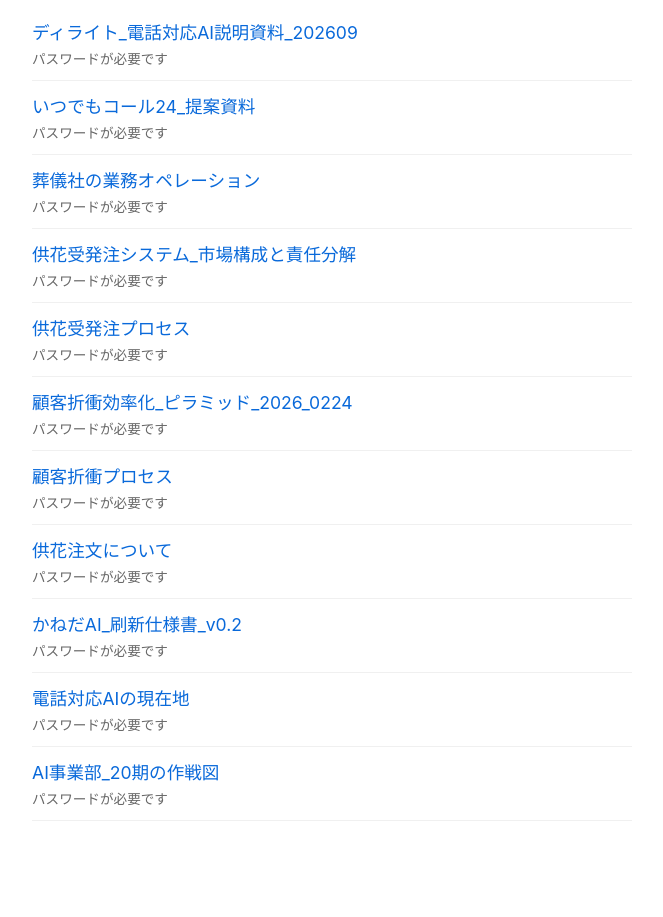
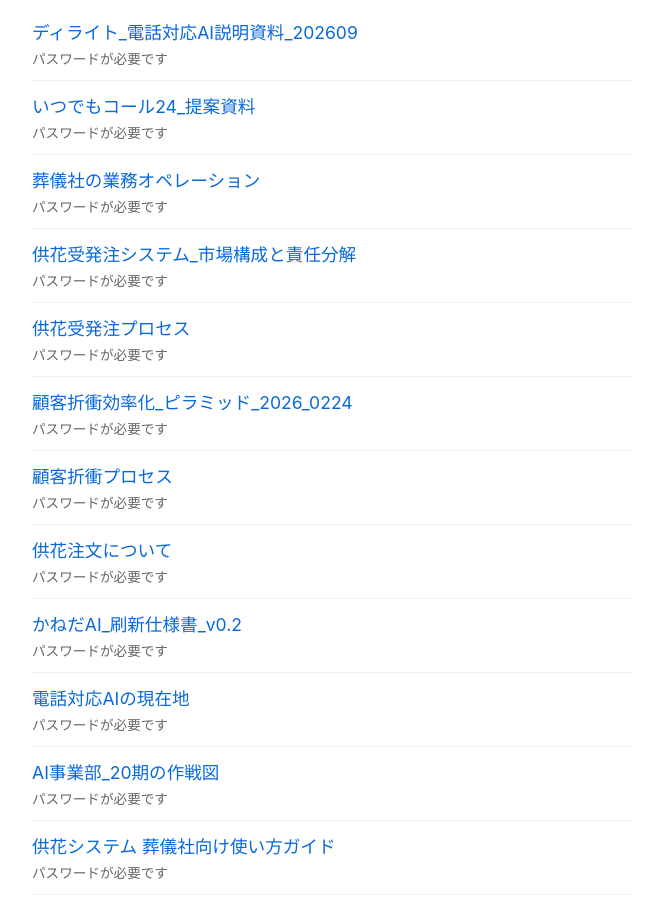
Before and after one commit to hakamatayuto/public-html, a plain HTML site: page index.html in a window 1280 px wide. Shown: the part 113-1030 px from the top of the page, without its empty margins (308-971 px from the left). Before the commit the page ends 994 px from the top, so only its background shows below. Drawn offline with Linux system fonts and the light colour scheme.

Commit message:
Update: index に 供花システム 葬儀社向け使い方ガイド を追加

```diff
--- a/index.html
+++ b/index.html
@@ -61,6 +61,10 @@
       <a href="AI事業部_20期の作戦図.html">AI事業部_20期の作戦図</a>
       <div class="note">パスワードが必要です</div>
     </li>
+    <li>
+      <a href="供花システム_葬儀社向け使い方ガイド.html">供花システム 葬儀社向け使い方ガイド</a>
+      <div class="note">パスワードが必要です</div>
+    </li>
   </ul>
 </body>
 </html>
```
